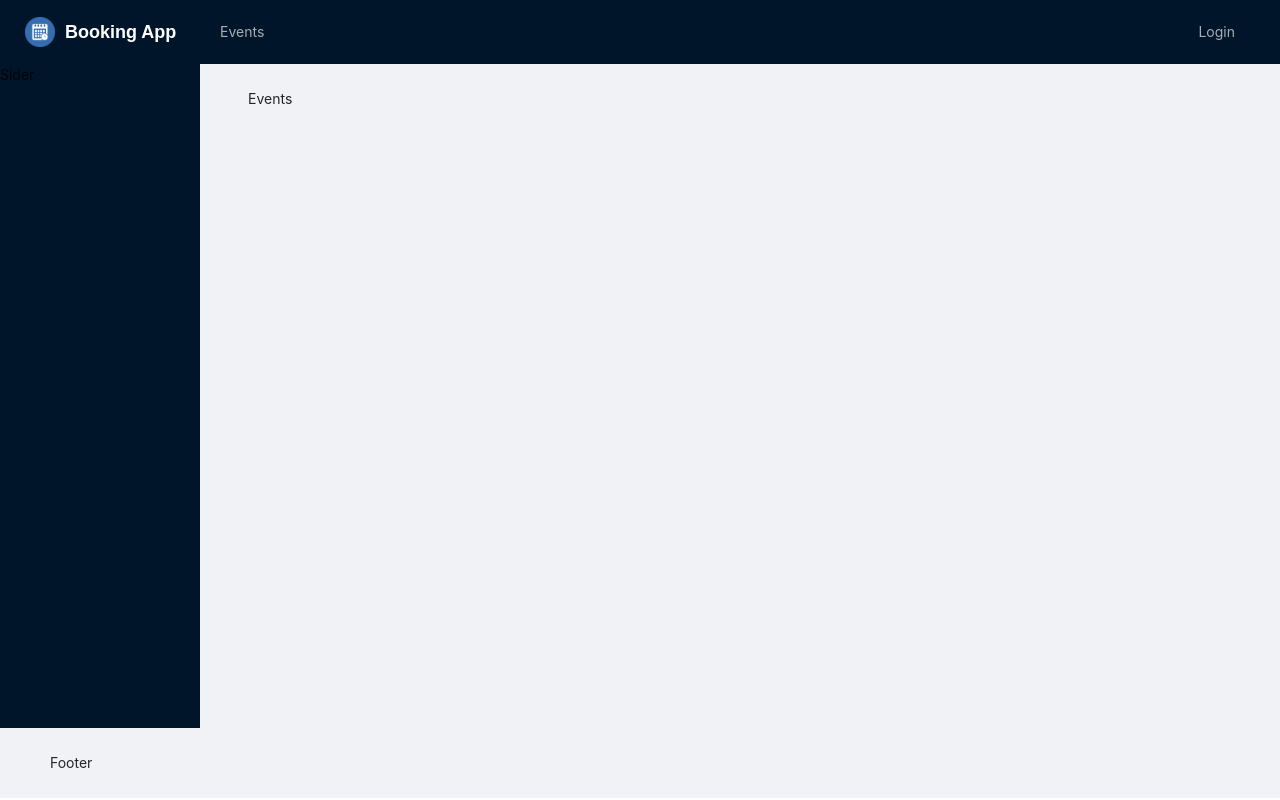
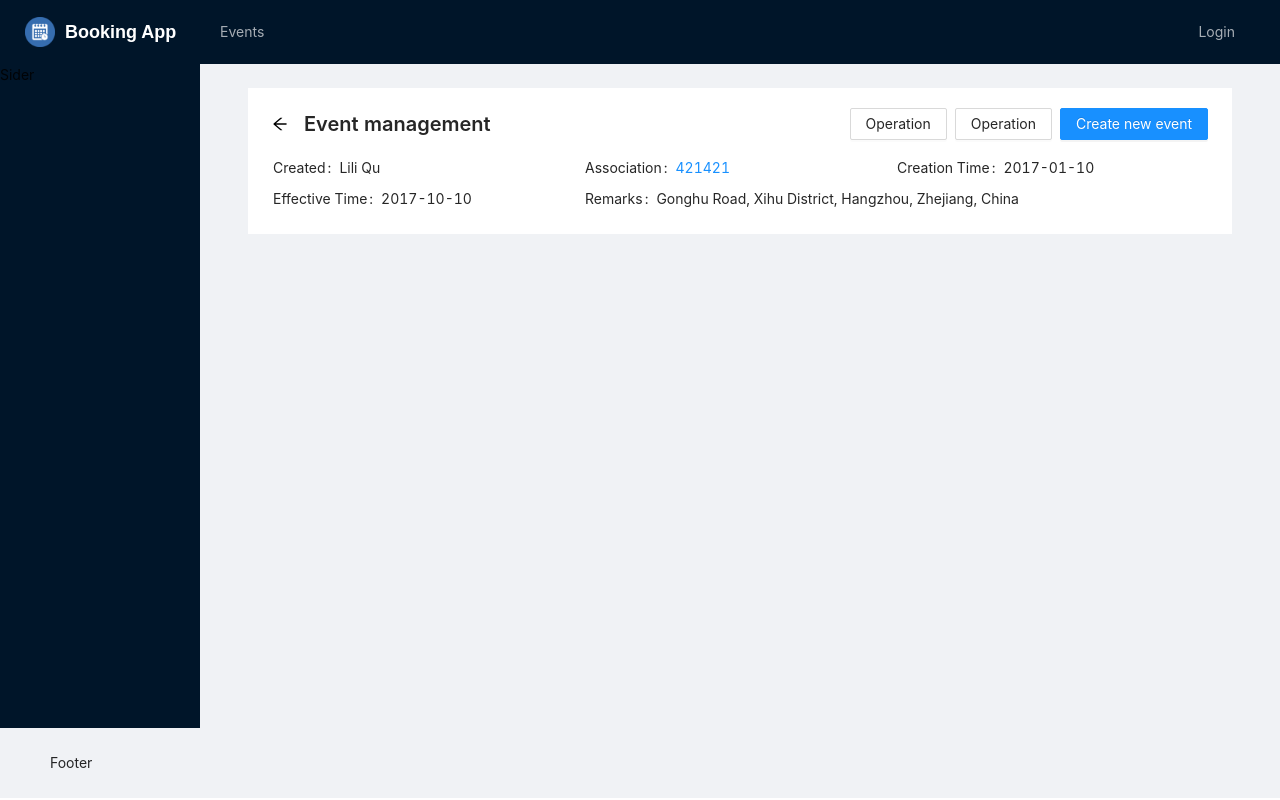
Before and after one commit to manuelRivero/events-front, a React (Create React App) app: page /events in a window 1280 px wide. Built offline with nearby package versions, Linux system fonts and the light colour scheme.

Commit message:
[add] modal for creating events

```diff
--- /dev/null
+++ b/src/components/ui/modal/modal.js
@@ -0,0 +1,22 @@
+import React, {useState} from 'react';
+import { Modal, Button } from 'antd';
+
+
+export default function _Modal({show, onOk, onCancel, children}) {
+
+
+    return (
+
+            <div>
+              <Modal
+                title="Basic Modal"
+                visible={show}
+                onOk={onOk}
+                onCancel={onCancel}
+              >
+                  {children}
+              </Modal>
+            </div>
+
+    )
+}
--- a/src/pages/events/events.js
+++ b/src/pages/events/events.js
@@ -1,10 +1,51 @@
-import React from 'react'
+import React, {useState} from 'react';
+import { PageHeader, Button, Descriptions } from 'antd';
+import Modal from './../../components/ui/modal/modal'
+
 
 const Events = () => {
+    const [showModal, setShowModal] = useState(false)
+
+    const showModalHandler = () => {
+        setShowModal(true);
+    }
+    const hideModalHandler = () => {
+        setShowModal(false);
+    }
+    const submitEvent = () => {
+        console.log("ok")
+    }
     return (
-        <div>
-            Events
-        </div>
+
+  <div className="site-page-header-ghost-wrapper">
+      <Modal show={showModal} onOk={submitEvent} onCancel={hideModalHandler}>
+          <p>hola</p>
+      </Modal>
+  <PageHeader
+    ghost={false}
+    onBack={() => window.history.back()}
+    title="Event management"
+    extra={[
+      <Button key="3">Operation</Button>,
+      <Button key="2">Operation</Button>,
+      <Button key="1" type="primary" onClick={showModalHandler}>
+        Create new event
+      </Button>,
+    ]}
+  >
+    <Descriptions size="small" column={3}>
+      <Descriptions.Item label="Created">Lili Qu</Descriptions.Item>
+      <Descriptions.Item label="Association">
+        <a>421421</a>
+      </Descriptions.Item>
+      <Descriptions.Item label="Creation Time">2017-01-10</Descriptions.Item>
+      <Descriptions.Item label="Effective Time">2017-10-10</Descriptions.Item>
+      <Descriptions.Item label="Remarks">
+        Gonghu Road, Xihu District, Hangzhou, Zhejiang, China
+      </Descriptions.Item>
+    </Descriptions>
+  </PageHeader>
+</div>
     )
 }
 
```
